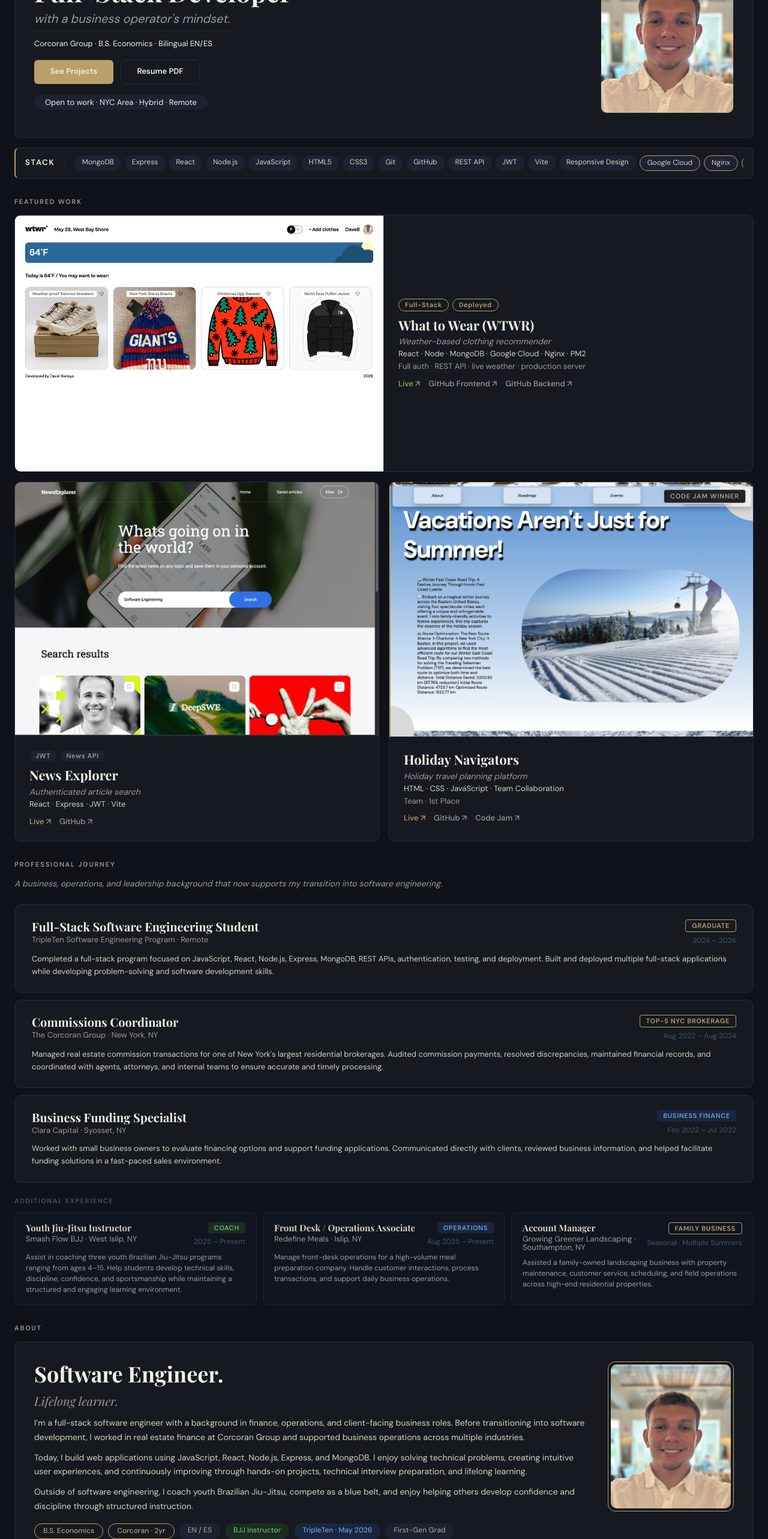
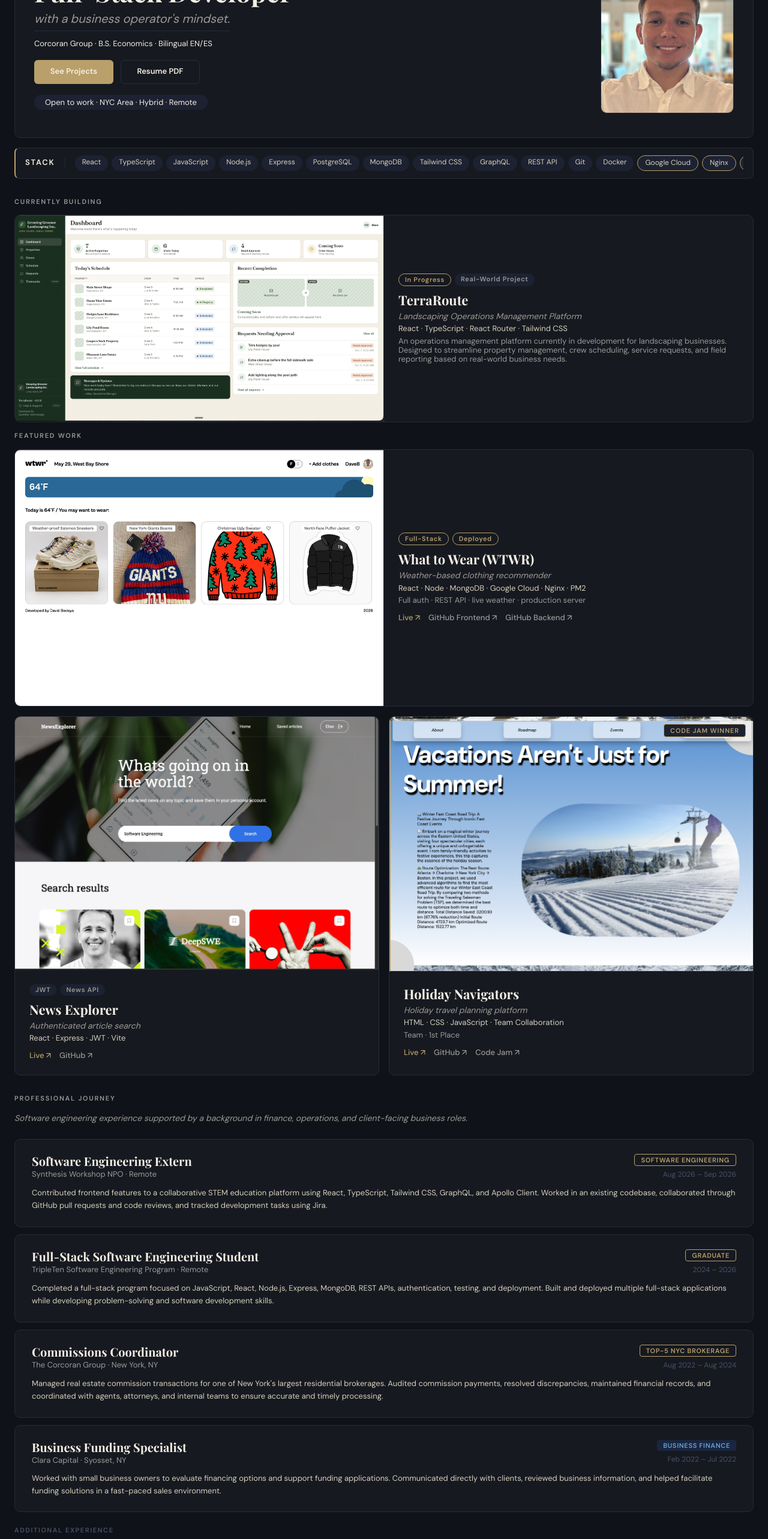
Before and after one commit to davebedoya/davebedoya-portfolio, a React (Vite) app: page / in a window 1280 px wide. Shown: the part 234-2800 px from the top of the page at 60% size. Built offline with nearby package versions, Linux system fonts and the light colour scheme.

Commit message:
Update portfolio with TerraRoute and externship experience

```diff
--- a/src/components/About/About.jsx
+++ b/src/components/About/About.jsx
@@ -19,11 +19,12 @@ function About() {
                 across multiple industries.
               </p>
               <p className="about__bio-text">
-                Today, I build web applications using JavaScript, React,
-                Node.js, Express, and MongoDB. I enjoy solving technical
-                problems, creating intuitive user experiences, and continuously
-                improving through hands-on projects, technical interview
-                preparation, and lifelong learning.
+                Today, I develop web applications using React, TypeScript,
+                JavaScript, Node.js, and modern frontend and backend
+                technologies. My recent experience includes contributing to a
+                collaborative software engineering project and building
+                TerraRoute, an operations management platform designed around
+                real business needs.
               </p>
               <p className="about__bio-text">
                 Outside of software engineering, I coach youth Brazilian
--- a/src/components/Hero/Hero.jsx
+++ b/src/components/Hero/Hero.jsx
@@ -6,7 +6,7 @@ function Hero() {
       <div className="hero__inner">
         <div className="hero__content">
           <p className="hero__eyebrow">
-            MERN Stack · TripleTen Graduate · 2026
+            SOFTWARE ENGINEERING · FULL-STACK DEVELOPMENT · NYC
           </p>
           <h1 className="hero__title">Full-Stack Developer</h1>
           <p className="hero__subtitle">
--- a/src/components/Journey/Journey.jsx
+++ b/src/components/Journey/Journey.jsx
@@ -1,6 +1,16 @@
 import "./Journey.css";
 
 const jobs = [
+  {
+    period: "Aug 2026 – Sep 2026",
+    role: "Software Engineering Extern",
+    company: "Synthesis Workshop NPO · Remote",
+    description:
+      "Contributed frontend features to a collaborative STEM education platform using React, TypeScript, Tailwind CSS, GraphQL, and Apollo Client. Worked in an existing codebase, collaborated through GitHub pull requests and code reviews, and tracked development tasks using Jira.",
+    tag: "Software Engineering",
+    tagType: "gold",
+    emphasis: "featured",
+  },
   {
     period: "2024 – 2026",
     role: "Full-Stack Software Engineering Student",
@@ -72,8 +82,8 @@ function Journey() {
       <div className="journey__inner">
         <p className="journey__section-label">Professional Journey</p>
         <p className="journey__intro">
-          A business, operations, and leadership background that now supports my
-          transition into software engineering.
+          Software engineering experience supported by a background in finance,
+          operations, and client-facing business roles.
         </p>
 
         <div className="journey__featured">
--- a/src/components/Projects/Projects.jsx
+++ b/src/components/Projects/Projects.jsx
@@ -2,11 +2,49 @@ import "./Projects.css";
 import wtwrScreenshot from "../../assets/wtwr3.jpeg";
 import newsexplorerScreenshot from "../../assets/newsexplorer.jpeg";
 import holidayNavigatorsScreenshot from "../../assets/holidaynavigators.jpeg";
+import terrarouteScreenshot from "../../assets/terraroute-dashboard.png";
 
 function Projects() {
   return (
     <section className="projects" id="projects">
       <div className="projects__inner">
+        <p className="projects__section-label">Currently Building</p>
+        {/* TerraRoute — In Progress */}
+        <div className="projects__card projects__card_type_featured">
+          <div className="projects__card-media">
+            <img
+              src={terrarouteScreenshot}
+              alt="TerraRoute landscaping operations dashboard screenshot"
+              className="projects__card-image"
+            />
+          </div>
+
+          <div className="projects__card-body">
+            <div className="projects__card-badges">
+              <span className="projects__badge projects__badge_type_gold">
+                In Progress
+              </span>
+              <span className="projects__badge">Real-World Project</span>
+            </div>
+
+            <h3 className="projects__card-title">TerraRoute</h3>
+
+            <p className="projects__card-subtitle">
+              Landscaping Operations Management Platform
+            </p>
+
+            <p className="projects__card-stack">
+              React · TypeScript · React Router · Tailwind CSS
+            </p>
+
+            <p className="projects__card-description">
+              An operations management platform currently in development for
+              landscaping businesses. Designed to streamline property
+              management, crew scheduling, service requests, and field reporting
+              based on real-world business needs.
+            </p>
+          </div>
+        </div>
         <p className="projects__section-label">Featured Work</p>
 
         {/* Featured wide card */}
--- a/src/components/Skills/Skills.jsx
+++ b/src/components/Skills/Skills.jsx
@@ -1,14 +1,13 @@
 import "./Skills.css";
-
 const columns = [
   {
     label: "Frontend",
     type: "standard",
     items: [
       "React · React Router",
-      "JavaScript · HTML5 · CSS3",
-      "Responsive Design",
-      "Vite · Figma",
+      "TypeScript · JavaScript",
+      "Tailwind CSS · HTML5 · CSS3",
+      "Responsive Design · Vite",
     ],
     note: "Comfortable",
   },
@@ -17,26 +16,31 @@ const columns = [
     type: "standard",
     items: [
       "Node.js · Express",
-      "MongoDB · REST APIs",
-      "JWT · Auth flows",
-      "Debugging",
+      "MongoDB · PostgreSQL",
+      "REST APIs · GraphQL",
+      "JWT · Authentication",
     ],
     note: "Comfortable",
   },
   {
     label: "Deployment",
     type: "gold",
-    items: ["Google Cloud · Nginx", "PM2 · GitHub Pages", "Git · GitHub"],
+    items: [
+      "Google Cloud · Nginx",
+      "PM2 · GitHub Pages",
+      "Docker · Git · GitHub",
+    ],
     note: "Differentiator",
   },
   {
     label: "Business",
     type: "green",
     items: [
-      "Salesforce CRM",
       "Financial Analysis",
+      "Business Operations",
+      "Client Communication",
       "Bilingual EN / ES",
-      "Client Communication",
+      "Requirements Gathering",
     ],
     note: "Rare for devs",
   },
--- a/src/components/Stack/Stack.jsx
+++ b/src/components/Stack/Stack.jsx
@@ -2,19 +2,18 @@ import "./Stack.css";
 
 function Stack() {
   const stackItems = [
+    "React",
+    "TypeScript",
+    "JavaScript",
+    "Node.js",
+    "Express",
+    "PostgreSQL",
     "MongoDB",
-    "Express",
-    "React",
-    "Node.js",
-    "JavaScript",
-    "HTML5",
-    "CSS3",
+    "Tailwind CSS",
+    "GraphQL",
+    "REST API",
     "Git",
-    "GitHub",
-    "REST API",
-    "JWT",
-    "Vite",
-    "Responsive Design",
+    "Docker",
     "Google Cloud",
     "Nginx",
     "PM2",
```
Also changed, not shown: src/assets/terraroute-dashboard.png (added).
